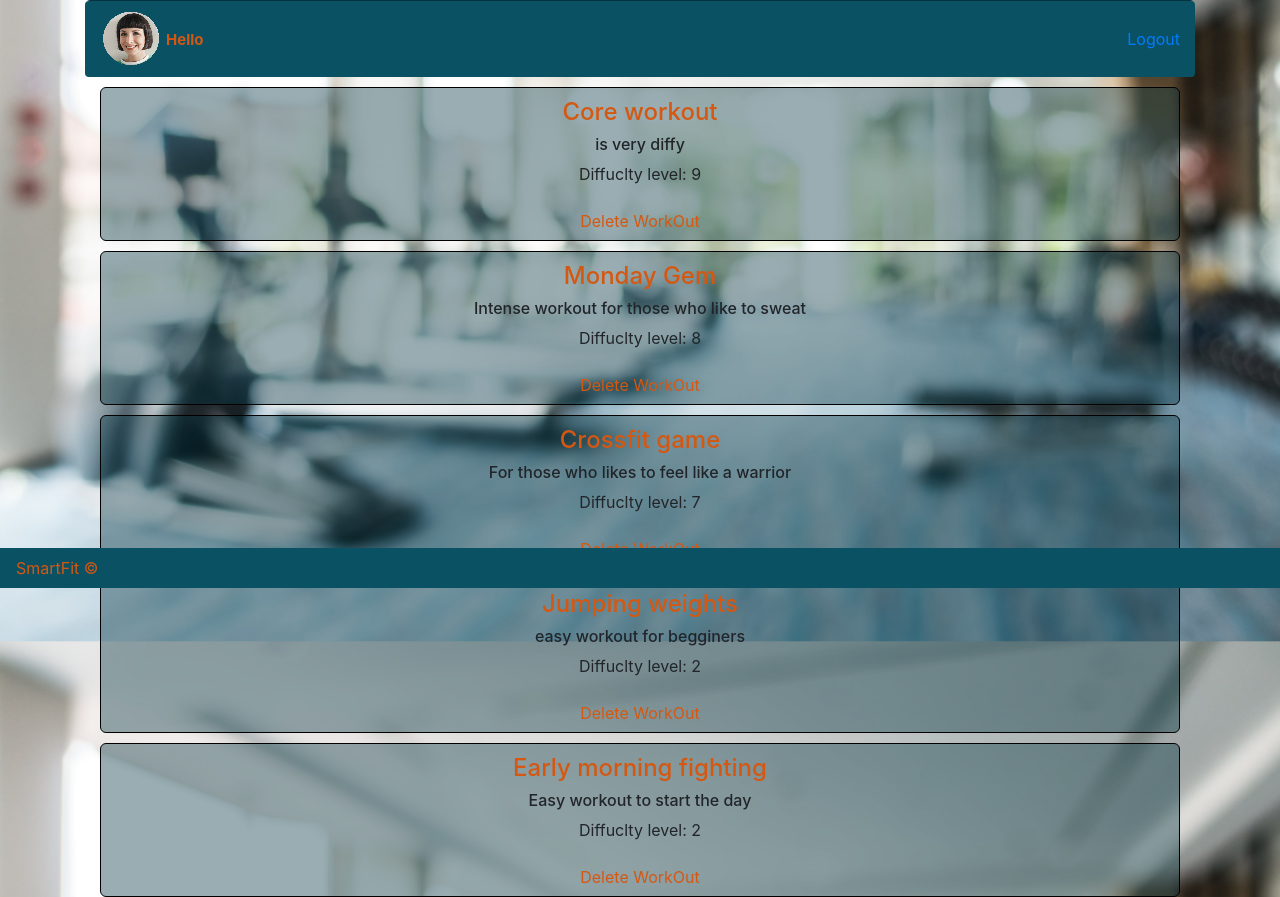
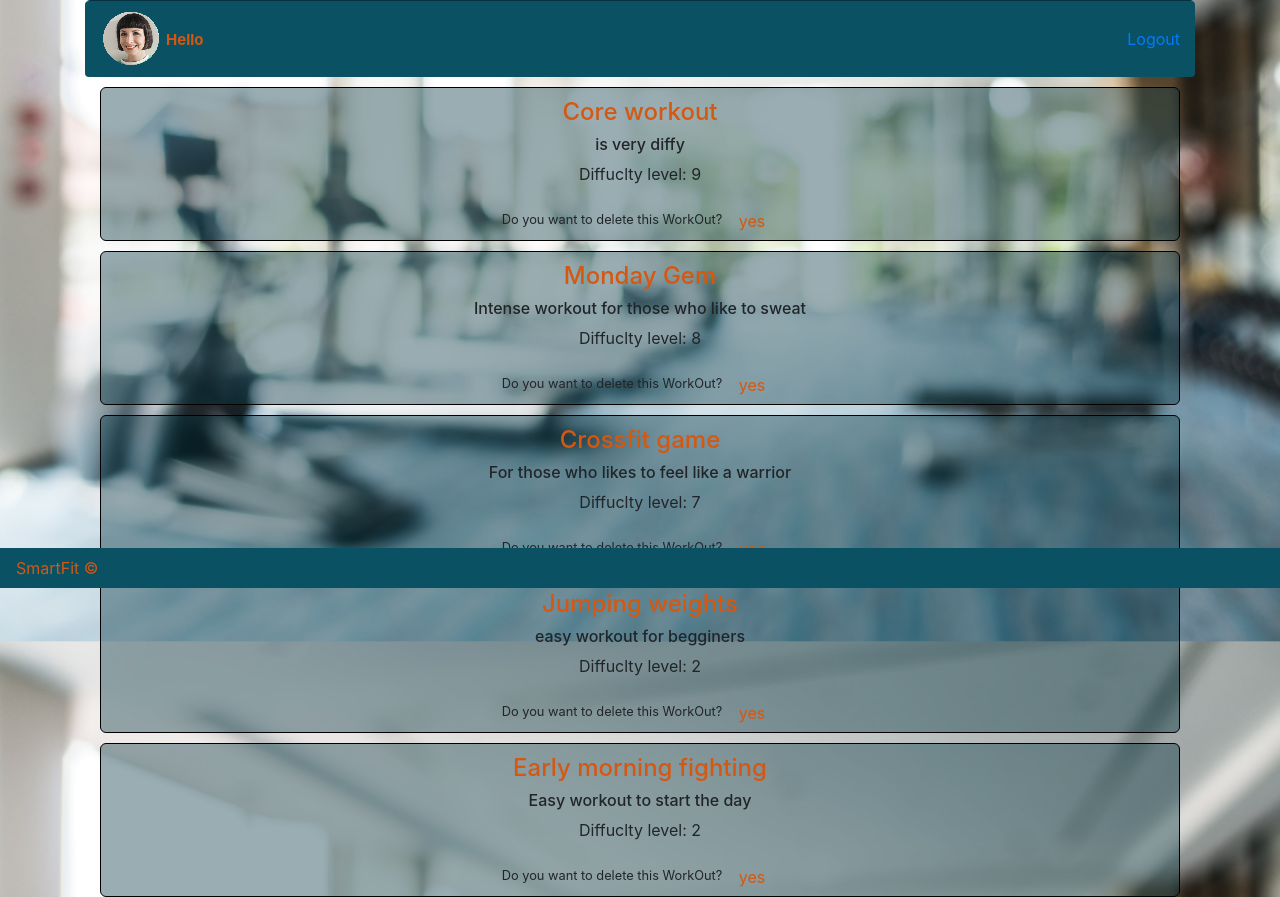
Before and after one commit to itamar27/Web-introduction, a Django app: page /workouts/ in a window 1280 px wide. Shown: the part 212-1109 px from the top of the page. Run offline with Django 3.2, Linux system fonts and the light colour scheme; a user stored in the database is signed in; data comes from the database, SQL or seed files in the repository; both versions use the stored data as it was after the commit; some libraries are stand-ins or nearby versions.

Commit message:
ProtoType

```diff
--- a/exercises/final project/smart_fit-proj/src/static/SmartFit/css/style.css
+++ b/exercises/final project/smart_fit-proj/src/static/SmartFit/css/style.css
@@ -22,6 +22,8 @@ a:hover h4{
 a:hover h6{
     font-weight: bolder;
 }
+
+
 
 button{
     color: #D45812 !important;
--- a/exercises/final project/smart_fit-proj/src/static/SmartFit/js/main.js
+++ b/exercises/final project/smart_fit-proj/src/static/SmartFit/js/main.js
@@ -63,3 +63,6 @@ if ($exList.find('option').length == 1) {
     });
   });
 }
+
+
+//--------------------------------Delete warning-------------------//
--- a/exercises/final project/smart_fit-proj/src/templates/workouts/index.html
+++ b/exercises/final project/smart_fit-proj/src/templates/workouts/index.html
@@ -3,19 +3,21 @@
 {% block content %}
 
 
- {%for t in workouts %}
+{%for t in workouts %}
 <div class="container">
     <div class="card text-center workoutList allBox">
         <a href="{% url 'workouts.read' workout_id=t.id %}" title="See full details">
             <h4>{{t.name}}</h4>
         </a>
         <h6>{{t.desc}}</h6>
-        <p >Diffuclty level: {{t.scale}}</p>
+        <p>Diffuclty level: {{t.scale}}</p>
         {% if user.is_staff %}
-         <form method="POST"  action="{% url 'workouts.delete' t.id%}" >
-             {% csrf_token%}
-            <input type="submit" class="btn btn-link " value="Delete WorkOut"></input>
-         </form>
+        <form method="POST" action="{% url 'workouts.delete' t.id%}">
+            {% csrf_token%}
+            <small>Do you want to delete this WorkOut?
+                <input type="submit" class="btn btn-link " value="yes"></input>
+            </small>
+        </form>
         {% endif %}
     </div>
 </div>
```
Also changed, not shown: exercises/final project/smart_fit-proj/db.sqlite3, exercises/final project/smart_fit-proj/src/static/SmartFit/images/map.png (deleted), exercises/final project/smart_fit-proj/src/static/SmartFit/images/map2.png (deleted), exercises/final project/smart_fit-proj/src/static/SmartFit/images/map4.png (deleted).
